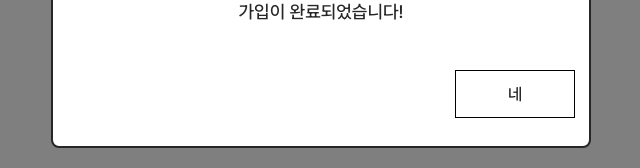
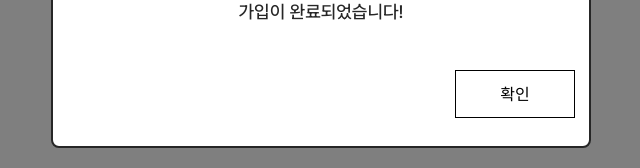
Before and after one commit to quothraven1122/13-docthru-2-FE, a Next.js app: page /test/modal in a window 1280 px wide. Both pictures are taken after a click on the button "3.alert형태 (Popup)". Shown: the part 382-550 px from the top of the page, without its empty margins (319-959 px from the left). Built offline with nearby package versions, Linux system fonts and the light colour scheme.

Commit message:
chore: #19 버튼텍스트 수정

```diff
--- a/src/components/ModalAlert.jsx
+++ b/src/components/ModalAlert.jsx
@@ -11,7 +11,7 @@ export default function ModalAlert({ handleClose = () => {}, handleConfirm = ()
       </div>
       <div className="w-full flex lg:justify-end justify-center lg:mt-[45px] mt-[44px] mb-[28px] lg:mr-[28px]">
         <button className="w-[120px] h-[48px] border-1" onClick={handleConfirm}>
-          네
+          확인
         </button>
       </div>
     </ModalContainer>
--- a/src/components/ModalForm.jsx
+++ b/src/components/ModalForm.jsx
@@ -41,7 +41,7 @@ export default function ModalForm({
           handleConfirm(textValue);
         }}
       >
-        네
+        전송
       </button>
     </ModalContainer>
   );
```
